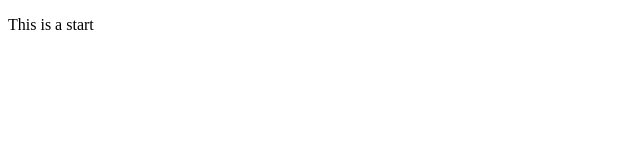
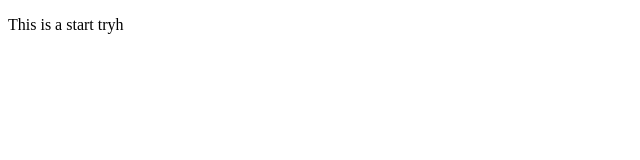
Before and after one commit to hoonstar/turner-react, a React (Create React App) app: page / in a window 1280 px wide. Shown: the top 160 px of the page, without its empty margins (0-640 px from the left). Built offline with nearby package versions, Linux system fonts and the light colour scheme.

Commit message:
test push

```diff
--- a/src/App.js
+++ b/src/App.js
@@ -3,7 +3,7 @@ import React from "react";
 function App() {
   return (
     <div>
-      <p>This is a start</p>
+      <p>This is a start tryh</p>
     </div>
   );
 }
```
